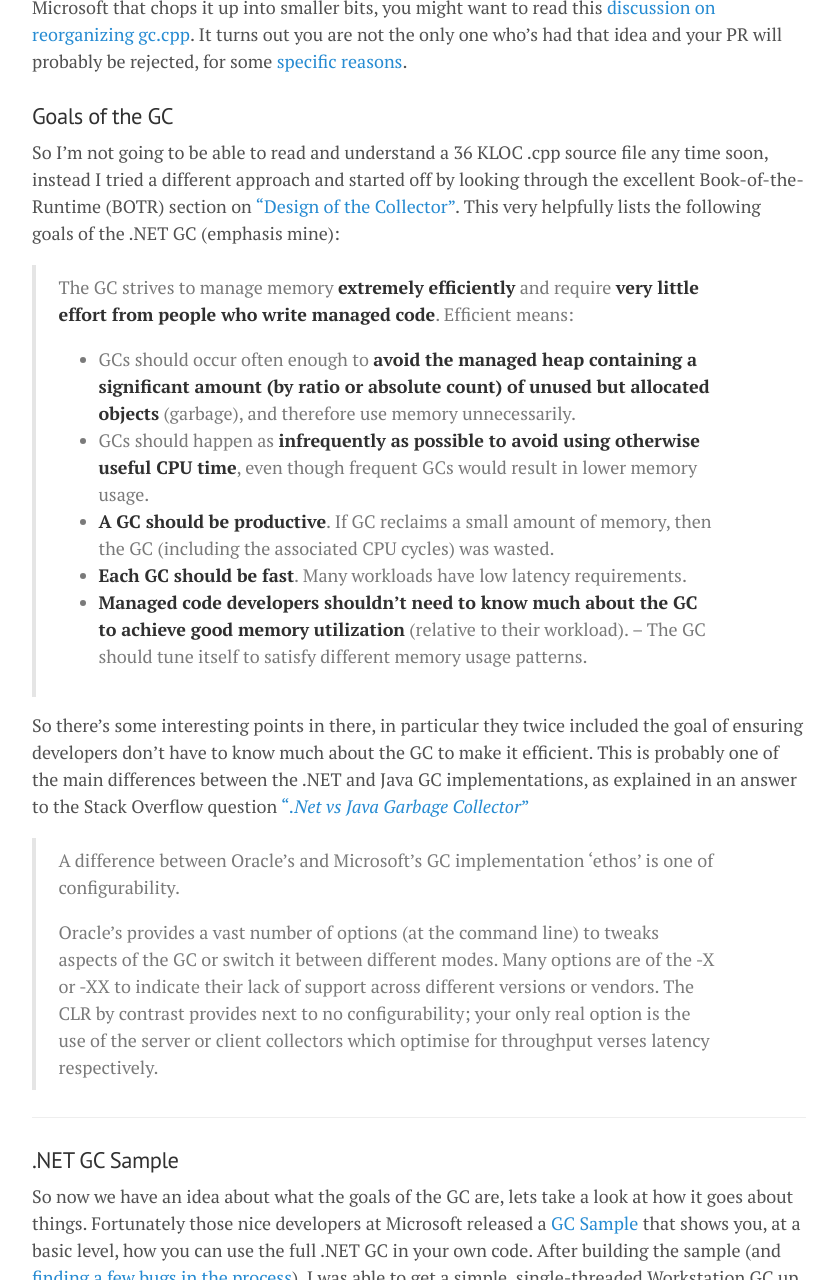
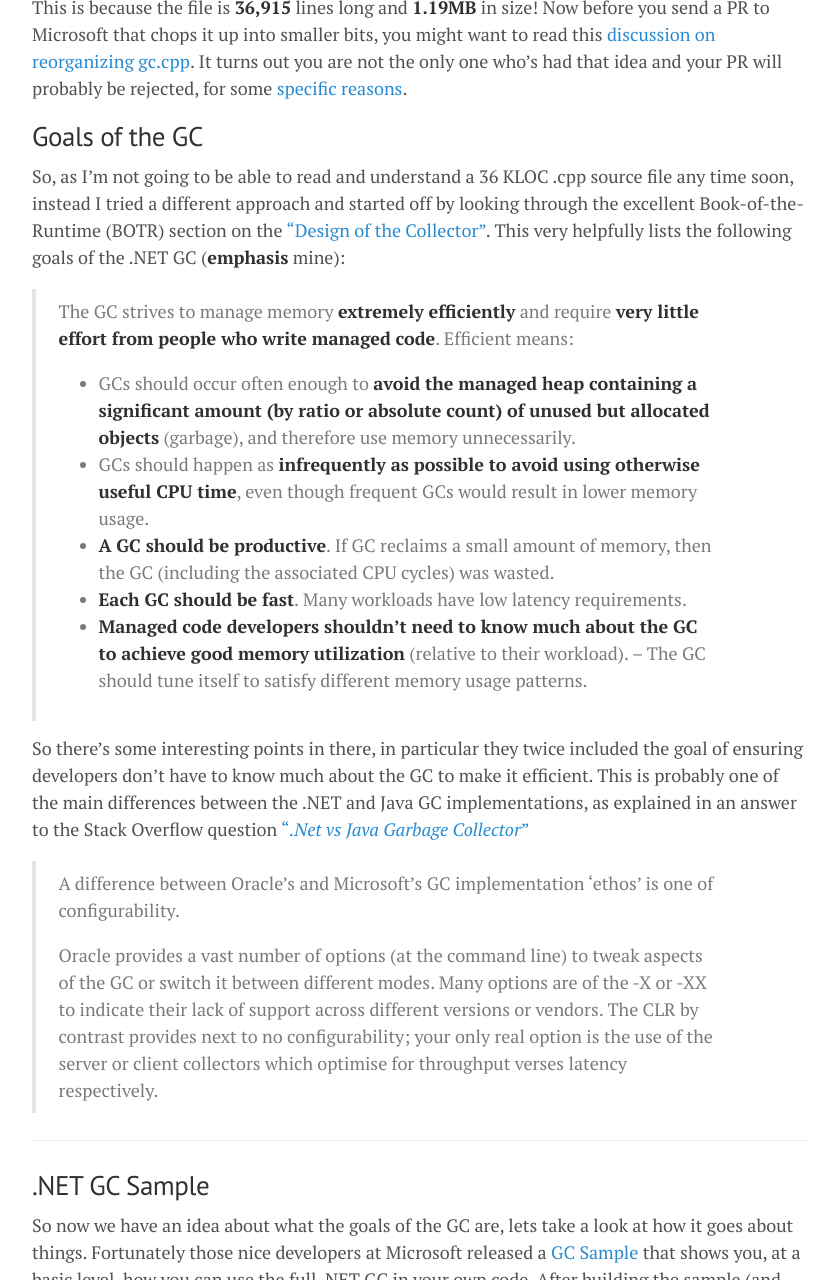
Before and after one commit to mattwarren/mattwarren.github.io, a Jekyll site: the page built from _posts/2016-01-30-how-garbage-collectors-work-part-1.md, in a window 1280 px wide and 1400 px high, scrolled down 737 px, cut to the strip 120-1400 px from the top of the window. Shown: the whole strip, without its empty margins (221-1058 px from the left). Built offline with Jekyll 4.4.1, drawn with Linux system fonts in a browser that asks for light colours; some of the changed text lies outside the part shown.

Commit message:
formatting and readability

````diff
--- a/_posts/2016-01-30-how-garbage-collectors-work-part-1.md
+++ b/_posts/2016-01-30-how-garbage-collectors-work-part-1.md
@@ -8,19 +8,19 @@
 
 ---
 
-This series is an attempt to learn more about how a real-life "Garbage Collector" (GC) works internally, i.e. not so much "*what it does*", but "*how it does it*" at a low-level. I will be mostly be concentrating on the .NET GC, because I'm a .NET developer and because it's recently been [Open Sourced]({{base}}/2015/12/08/open-source-net-1-year-later/) so we can actually look at the code.
+This series is an attempt to learn more about how a real-life "Garbage Collector" (GC) works internally, i.e. not so much "*what it does*", but "*how it does it*" at a low-level. I will be mostly be concentrating on the .NET GC, because I'm a .NET developer and also because it's recently been [Open Sourced]({{base}}/2015/12/08/open-source-net-1-year-later/) so we can actually look at the code.
 
 **Note:** If you do want to learn about what a GC does, I really recommend the talk [Everything you need to know about .NET memory](https://vimeo.com/113632451) by Ben Emmett, it's a fantastic talk that uses lego to explain what the .NET GC does (the [slides are also available](http://www.slideshare.net/benemmett/net-memory-management-ndc-london))
 
-Well that was my original plan, but if you go an look at the [.NET Framework GC code](https://github.com/dotnet/coreclr/blob/master/src/gc/gc.cpp) on GitHub you are presented with the message "*This file has been truncated,...*":
+Well, trying to understand what the .NET GC does by looking at the source was my original plan, but if you go and take a look at the [code on GitHub](https://github.com/dotnet/coreclr/blob/master/src/gc/gc.cpp) you will be presented with the message "*This file has been truncated,...*":
 
 [![gc.cpp on GitHub](https://cloud.githubusercontent.com/assets/157298/12352478/49f74242-bb7e-11e5-8028-5df72943f58a.png)](https://github.com/dotnet/coreclr/blob/master/src/gc/gc.cpp)
 
 This is because the file is **36,915** lines long and **1.19MB** in size! Now before you send a PR to Microsoft that chops it up into smaller bits, you might want to read this [discussion on reorganizing gc.cpp](https://github.com/dotnet/coreclr/issues/408). It turns out you are not the only one who's had that idea and your PR will probably be rejected, for some [specific reasons](https://github.com/dotnet/coreclr/issues/408#issuecomment-78014795).
 
-### Goals of the GC
+## Goals of the GC
 
-So I'm not going to be able to read and understand a 36 KLOC .cpp source file any time soon, instead I tried a different approach and started off by looking through the excellent Book-of-the-Runtime (BOTR) section on ["Design of the Collector"](https://github.com/dotnet/coreclr/blob/master/Documentation/botr/garbage-collection.md#design-of-the-collector). This very helpfully lists the following goals of the .NET GC (emphasis mine):
+So, as I'm not going to be able to read and understand a 36 KLOC .cpp source file any time soon, instead I tried a different approach and started off by looking through the excellent Book-of-the-Runtime (BOTR) section on the ["Design of the Collector"](https://github.com/dotnet/coreclr/blob/master/Documentation/botr/garbage-collection.md#design-of-the-collector). This very helpfully lists the following goals of the .NET GC (**emphasis** mine):
 
 > The GC strives to manage memory **extremely efficiently** and require **very little effort from people who write managed code**. Efficient means:
 >
@@ -34,15 +34,15 @@
 
 > A difference between Oracle's and Microsoft's GC implementation 'ethos' is one of configurability.
 >
-> Oracle's provides a vast number of options (at the command line) to tweaks aspects of the GC or switch it between different modes. Many options are of the -X or -XX to indicate their lack of support across different versions or vendors. The CLR by contrast provides next to no configurability; your only real option is the use of the server or client collectors which optimise for throughput verses latency respectively.
+> Oracle provides a vast number of options (at the command line) to tweak aspects of the GC or switch it between different modes. Many options are of the -X or -XX to indicate their lack of support across different versions or vendors. The CLR by contrast provides next to no configurability; your only real option is the use of the server or client collectors which optimise for throughput verses latency respectively.
 
 ----
 
-### .NET GC Sample
+## .NET GC Sample
 
 So now we have an idea about what the goals of the GC are, lets take a look at how it goes about things. Fortunately those nice developers at Microsoft released a [GC Sample](https://github.com/dotnet/coreclr/blob/master/src/gc/sample/GCSample.cpp) that shows you, at a basic level, how you can use the full .NET GC in your own code. After building the sample (and [finding a few bugs in the process](https://github.com/dotnet/coreclr/pull/2582)), I was able to get a simple, single-threaded Workstation GC up and running.
 
-What's interesting about the sample application is that it clearly shows you what actions the .NET Runtime has to perform to make the GC work. So for instance, at a high-level the runtime needs to go through the following process to allocate an object:
+What's interesting about the sample application is that it clearly shows you what actions the [.NET Runtime has to perform to make the GC work](https://github.com/mattwarren/GCSample/blob/master/sample/GCSample.cpp#L11-L37). So for instance, at a high-level the runtime needs to go through the following process to allocate an object:
 
 1. `AllocateObject(..)`
   - See below for the code and explanation of the allocation process
@@ -51,7 +51,7 @@
 1. `ErectWriteBarrier(..)`
   - For more information see "Marking the Card Table" below
 
-#### Allocating an Object
+### Allocating an Object
 
 [`AllocateObject(..)` code from GCSample.cpp](https://github.com/dotnet/coreclr/blob/master/src/gc/sample/GCSample.cpp#L55-L79)
 
@@ -105,9 +105,9 @@
 
 One of the interesting items this highlights is an advantage of GC systems, namely that you get efficient [CPU cache usage or good object locality](http://mechanical-sympathy.blogspot.co.uk/2012/08/memory-access-patterns-are-important.html) because memory is allocated in units. This means that objects created one after the other (on the same thread), will sit next to each other in memory.
 
-#### Marking the "Card Table"
+### Marking the "Card Table"
 
-The 3rd part of the process of allocating an object was a call to [ErectWriteBarrier(Object ** dst, Object * ref)
+The 3rd part of the process of allocating an object was a call to [ErectWriteBarrier(Object \*\* dst, Object \* ref)
 ](https://github.com/dotnet/coreclr/blob/master/src/gc/sample/GCSample.cpp#L90-L105), that function looks like this:
 
 ```
@@ -144,7 +144,7 @@
 
 ----
 
-### GC and Execution Engine Interaction
+## GC and Execution Engine Interaction
 
 The final part of the GC sample that I will be looking at is the way in which the GC needs to interact with the .NET Runtime Execution Engine (EE). The EE is responsible for actually running or coordinating all the low-level things that the .NET runtime needs to-do, such as creating threads, reserving memory and so it acts as an interface to the OS, via [Windows](https://github.com/mattwarren/GCSample/blob/master/sample/gcenv.windows.cpp) and [Unix](https://github.com/mattwarren/GCSample/blob/master/sample/gcenv.unix.cpp) implementations.
 
@@ -196,7 +196,7 @@
 
 ----
 
-### Further Information
+## Further Information
 
 If you want to find out any more information about Garbage Collectors, here is a list of useful links:
 
````
Also changed, not shown: other parts of _posts/2016-01-30-how-garbage-collectors-work-part-1.md (+1 -1 lines).
